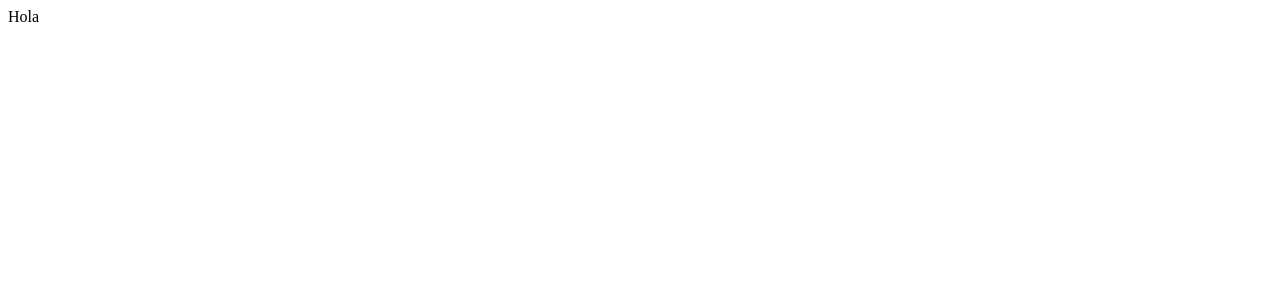
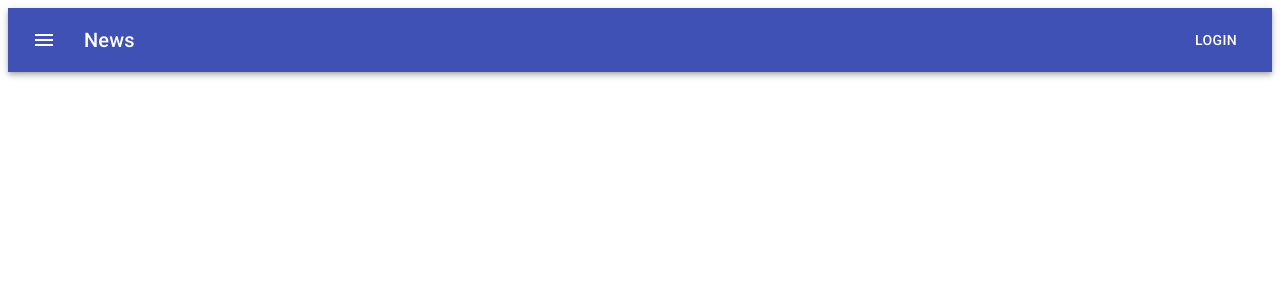
Before and after one commit to MilenaGimenez/portfolio, a React (Create React App) app: page / in a window 1280 px wide. Shown: the top 300 px of the page. Built offline with nearby package versions, Linux system fonts and the light colour scheme.

Commit message:
Installing material-ui and adding navbar

```diff
--- a/package.json
+++ b/package.json
@@ -3,11 +3,14 @@
   "version": "0.1.0",
   "private": true,
   "dependencies": {
+    "@material-ui/core": "^4.12.3",
+    "@material-ui/icons": "^4.11.2",
     "@testing-library/jest-dom": "^5.11.4",
     "@testing-library/react": "^11.1.0",
     "@testing-library/user-event": "^12.1.10",
     "react": "^17.0.2",
     "react-dom": "^17.0.2",
+    "react-router-dom": "^5.2.0",
     "react-scripts": "4.0.3",
     "web-vitals": "^1.0.1"
   },
--- a/public/index.html
+++ b/public/index.html
@@ -9,35 +9,12 @@
       name="description"
       content="Web site created using create-react-app"
     />
-    <link rel="apple-touch-icon" href="%PUBLIC_URL%/logo192.png" />
-    <!--
-      manifest.json provides metadata used when your web app is installed on a
-      user's mobile device or desktop. See https://developers.google.com/web/fundamentals/web-app-manifest/
-    -->
-    <link rel="manifest" href="%PUBLIC_URL%/manifest.json" />
-    <!--
-      Notice the use of %PUBLIC_URL% in the tags above.
-      It will be replaced with the URL of the `public` folder during the build.
-      Only files inside the `public` folder can be referenced from the HTML.
-
-      Unlike "/favicon.ico" or "favicon.ico", "%PUBLIC_URL%/favicon.ico" will
-      work correctly both with client-side routing and a non-root public URL.
-      Learn how to configure a non-root public URL by running `npm run build`.
-    -->
-    <title>React App</title>
+    <link rel="stylesheet" href="https://fonts.googleapis.com/css?family=Roboto:300,400,500,700&display=swap" />
+    <link rel="stylesheet" href="https://fonts.googleapis.com/icon?family=Material+Icons" />
+    <title>Milena Gimenez Developer</title>
   </head>
   <body>
     <noscript>You need to enable JavaScript to run this app.</noscript>
     <div id="root"></div>
-    <!--
-      This HTML file is a template.
-      If you open it directly in the browser, you will see an empty page.
-
-      You can add webfonts, meta tags, or analytics to this file.
-      The build step will place the bundled scripts into the <body> tag.
-
-      To begin the development, run `npm start` or `yarn start`.
-      To create a production bundle, use `npm run build` or `yarn build`.
-    -->
   </body>
 </html>
--- a/src/App.js
+++ b/src/App.js
@@ -1,7 +1,41 @@
+import React from 'react';
+import { makeStyles } from '@material-ui/core/styles';
+import AppBar from '@material-ui/core/AppBar';
+import Toolbar from '@material-ui/core/Toolbar';
+import Typography from '@material-ui/core/Typography';
+import Button from '@material-ui/core/Button';
+import IconButton from '@material-ui/core/IconButton';
+import MenuIcon from '@material-ui/icons/Menu';
+
+const useStyles = makeStyles((theme) => ({
+  root: {
+    flexGrow: 1,
+  },
+  menuButton: {
+    marginRight: theme.spacing(2),
+  },
+  title: {
+    flexGrow: 1,
+  },
+}));
 
 function App() {
+  const classes = useStyles();
+
   return (
-    <div>Hola</div>
+    <div className={classes.root}>
+      <AppBar position="static">
+        <Toolbar>
+          <IconButton edge="start" className={classes.menuButton} color="inherit" aria-label="menu">
+            <MenuIcon />
+          </IconButton>
+          <Typography variant="h6" className={classes.title}>
+            News
+          </Typography>
+          <Button color="inherit">Login</Button>
+        </Toolbar>
+      </AppBar>
+    </div>
   );
 }
 
```
Also changed, not shown: 1 other file (tests, documents, lock files or other folders).
